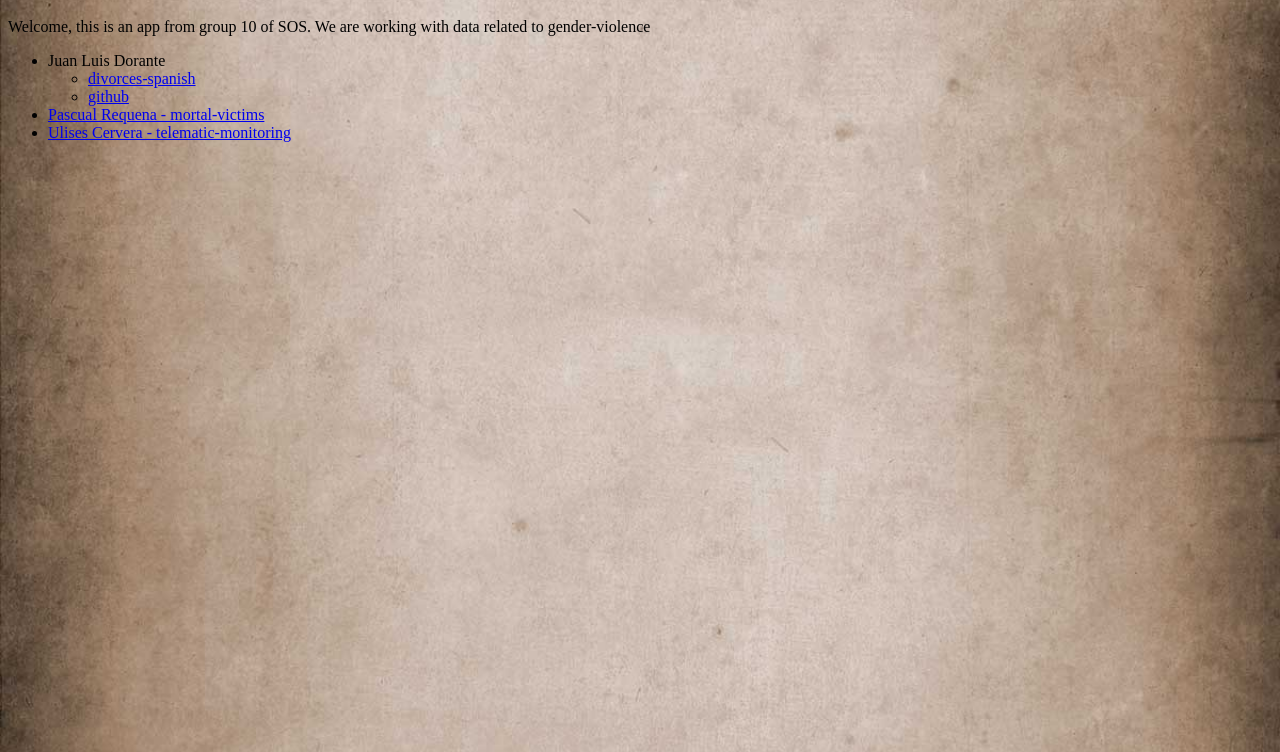
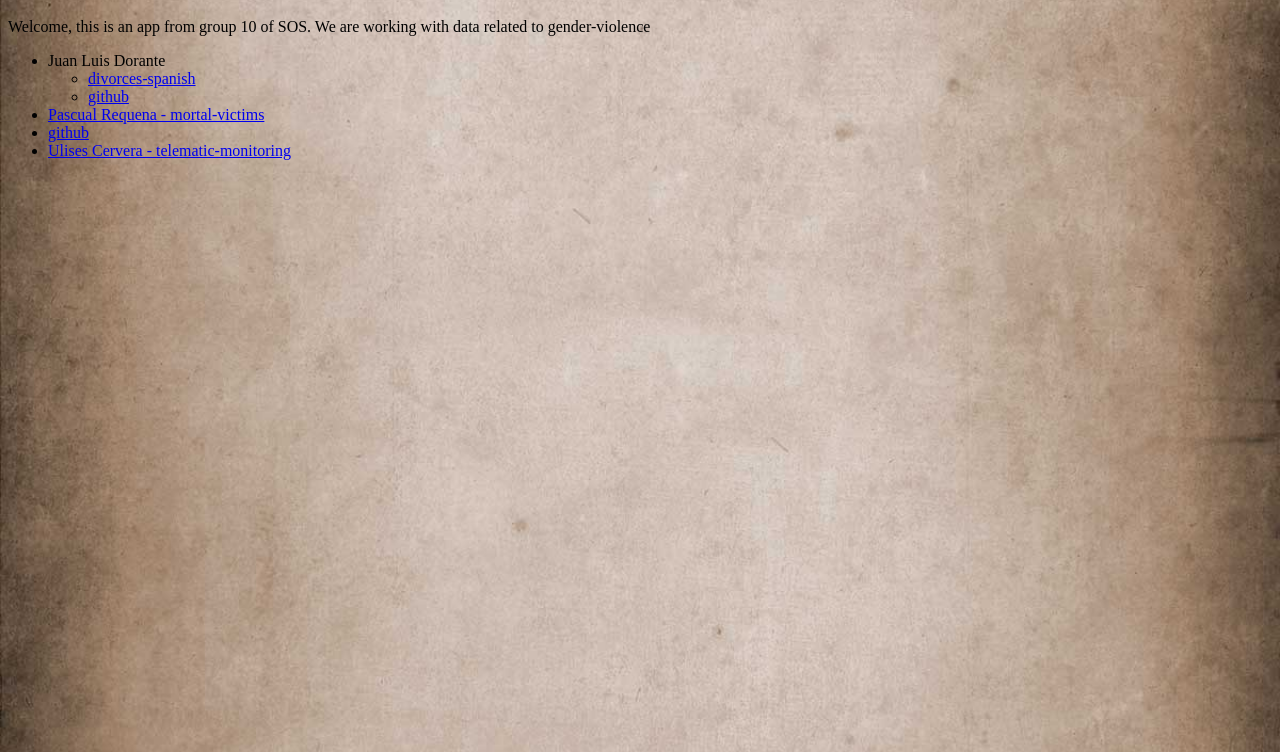
Before and after one commit to SOS-2016-10/sos-2016-10, a website: page html/about/index.html in a window 1280 px wide. Shown: the part 48-800 px from the top of the page. Drawn offline with Linux system fonts and the light colour scheme; files that its build step writes are made by us from their sources; files whose address does not match are found by name.

Commit message:
Adding the url for my data

```diff
--- a/html/about/index.html
+++ b/html/about/index.html
@@ -13,6 +13,7 @@
       <li><a href="https://github.com/juanxupalaci">github</a></li>
     </ul>
     <li><a href="/about/mortal-victims">Pascual Requena - mortal-victims</a></li>
+      <li><a href="https://github.com/Requena115">github</a></li>
     <li><a href="/about/telematic-monitorings/">Ulises Cervera - telematic-monitoring</li>
   </ul>
 </body>
```
Also changed, not shown: 1 other file.
